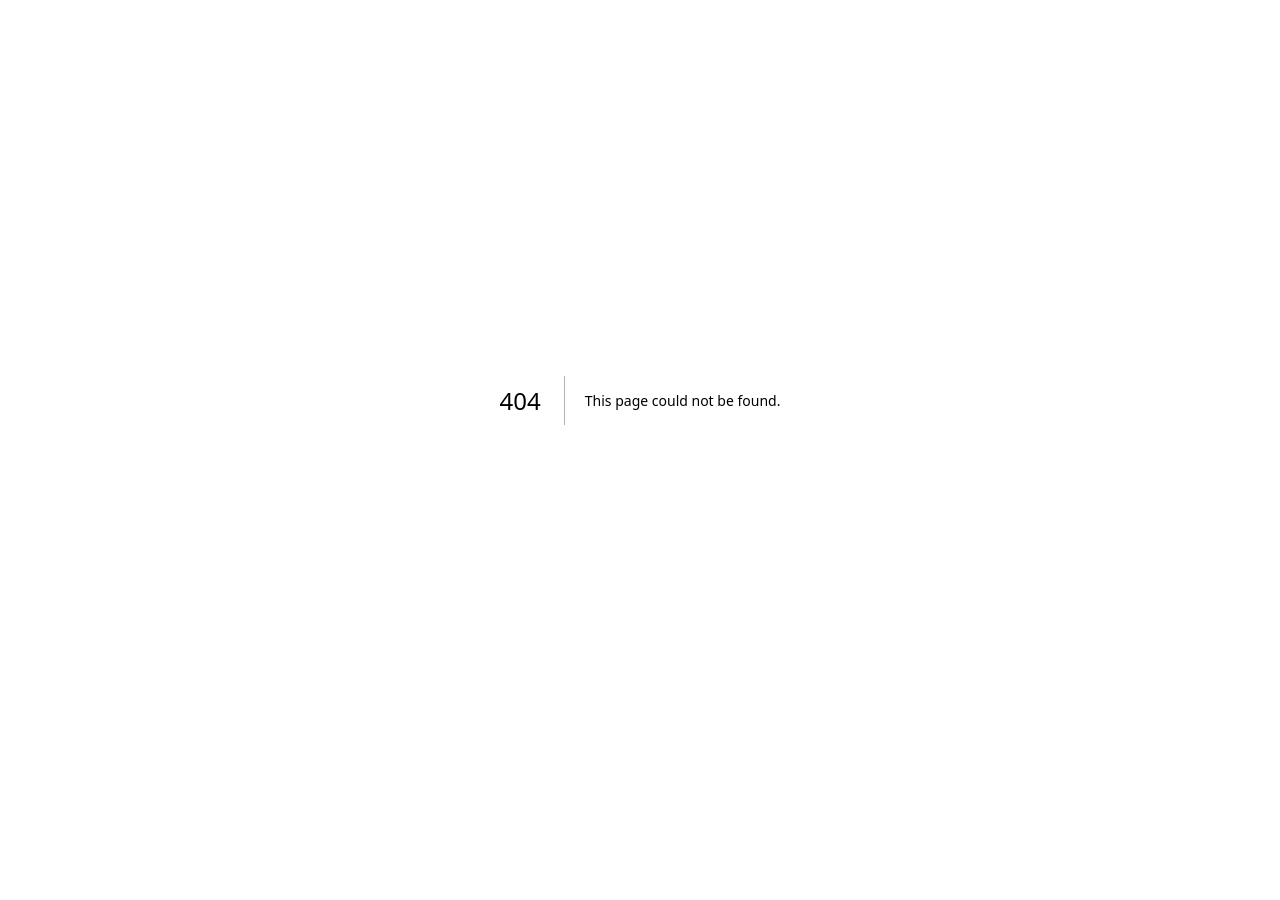
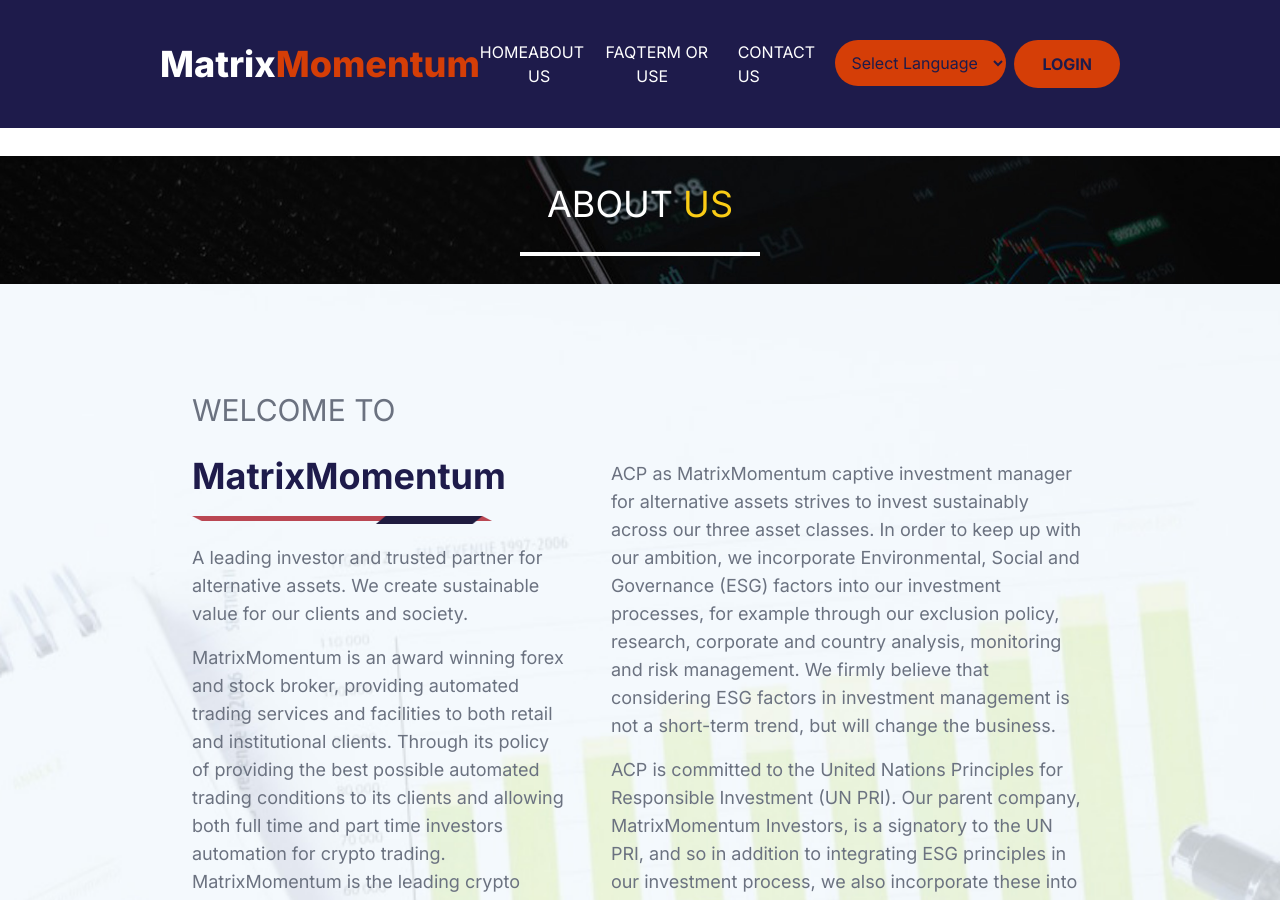
Before and after one commit to Ambaaq-Ajibike/matrixmomentum, a Next.js app: page /aboutus in a window 1280 px wide. Before the commit this address had no page. Shown: the top 900 px of the page. Before the commit the page ends 800 px from the top, so only its background shows below. Built offline with nearby package versions, Linux system fonts and the light colour scheme.

Commit message:
about us page

```diff
--- /dev/null
+++ b/app/aboutus/page.tsx
@@ -0,0 +1,40 @@
+import { Footer } from '@/components/Footer'
+import { Header } from '@/components/Header'
+import { PageTitle } from '@/components/PageTitle'
+import Image from 'next/image'
+import React from 'react'
+
+const AboutUs = () => {
+    const bgImg = "/images/body-bg.jpg"
+  return (
+    <div>
+        <Header/>
+        <PageTitle t1={"ABOUT"} t2={"US"}/>
+        <div className='py-20 px-48 flex gap-10 bg-center bg-cover bg-no-repeat text-gray-500' style={{backgroundImage: `url(${bgImg})`}}>
+            <div >
+                <h1 className='text-3xl my-7'>WELCOME TO</h1>
+                <h1 className='text-primary text-4xl mb-5 font-bold'>MatrixMomentum</h1>
+                <Image
+                    alt='line'
+                    src={"/images/line-img1.png"}
+                    width={300}
+                    height={45}
+                    className='mb-5'
+                />
+                <p className='text-lg my-4'>A leading investor and trusted partner for alternative assets. We create sustainable value for our clients and society.</p>
+                <p className='text-lg my-4'>MatrixMomentum is an award winning forex and stock broker, providing automated trading services and facilities to both retail and institutional clients. Through its policy of providing the best possible automated trading conditions to its clients and allowing both full time and part time investors automation for crypto trading. MatrixMomentum is the leading crypto trading bot for Binance, Coinbase Pro, Bitmex and more. Easy to use, self hosted trading bot software.</p>
+                <p className='text-lg my-4'>Due to their long investment horizon and attractive risk/return profile, our alternative investments are an ideal match for the requirements of MatrixMomentum given our long-term liabilities.</p>
+                <p className='text-lg my-4'>Investment management is an integral part of the insurance business, as the premiums of MatrixMomentum clients are invested to meet long-term liabilities. MatrixMomentum worldwide investment activities comprise assets of over EUR 750 billion across a range of asset classes, sectors and countries. As a result, MatrixMomentum is directly and indirectly connected with other businesses, sectors and economies, and is therefore an integral part of the global economy.</p>
+            </div>
+            <div className='mt-20'>
+            <p className='text-lg my-4'>ACP as MatrixMomentum captive investment manager for alternative assets strives to invest sustainably across our three asset classes. In order to keep up with our ambition, we incorporate Environmental, Social and Governance (ESG) factors into our investment processes, for example through our exclusion policy, research, corporate and country analysis, monitoring and risk management. We firmly believe that considering ESG factors in investment management is not a short-term trend, but will change the business.</p>
+            <p className='text-lg my-4'>ACP is committed to the United Nations Principles for Responsible Investment (UN PRI). Our parent company, MatrixMomentum Investors, is a signatory to the UN PRI, and so in addition to integrating ESG principles in our investment process, we also incorporate these into our ownership policies and practices and aim for appropriate disclosure on ESG issues by the entities in which we invest. Moreover, we strive to enhance the implementation effectiveness of the principles and regularly report on our activities and progress of implementation. Our commitment covers all assets we invest in.</p>
+            </div>
+        </div>
+
+        <Footer/>
+    </div>
+  )
+}
+
+export default AboutUs
--- a/app/page.tsx
+++ b/app/page.tsx
@@ -91,11 +91,11 @@
     },
 
   ]
-  const payouts : PayOutType[] = [
-    {
+  // const payouts : PayOutType[] = [
+  //   {
 
-    }
-  ]
+  //   }
+  // ]
   const imageUrl = "/images/banner-bg.jpg";
   const aboutImage = "/images/about-bg.jpg";
   const advanImage = "/images/advan-bg.jpg";
--- /dev/null
+++ b/components/PageTitle.tsx
@@ -0,0 +1,15 @@
+import React from 'react'
+type PageTitleType  = {
+    t1 : string,
+    t2 : string
+}
+
+export const PageTitle = ({t1, t2} : PageTitleType) => {
+    const advanImage = "/images/advan-bg.jpg";
+  return (
+    <div className='bg-cover bg-center bg-no-repeat  flex flex-col justify-center items-center mt-7 py-7' style={{ backgroundImage: `url(${advanImage})` }}>
+        <h1 className='text-white text-4xl'>{t1} <span className='text-yellow-400'>{t2}</span></h1>
+        <div className='bg-white w-60 h-1 mt-7'></div>
+    </div>
+  )
+}
```
Also changed, not shown: public/images/body-bg.jpg (added), public/images/line-img1.png (added).
